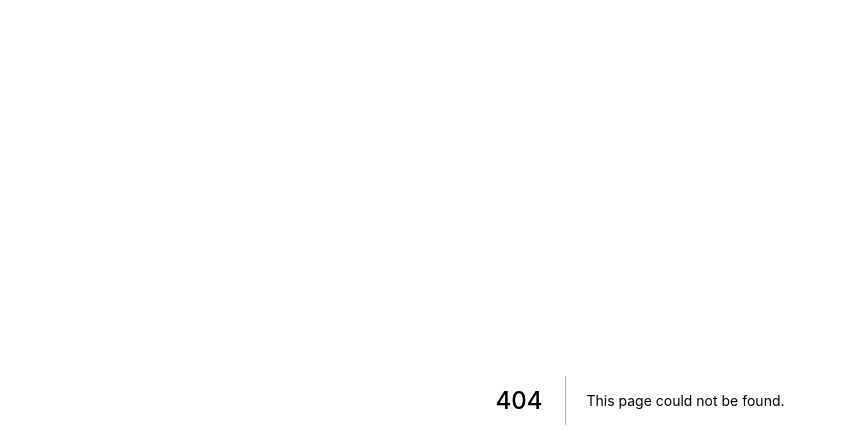
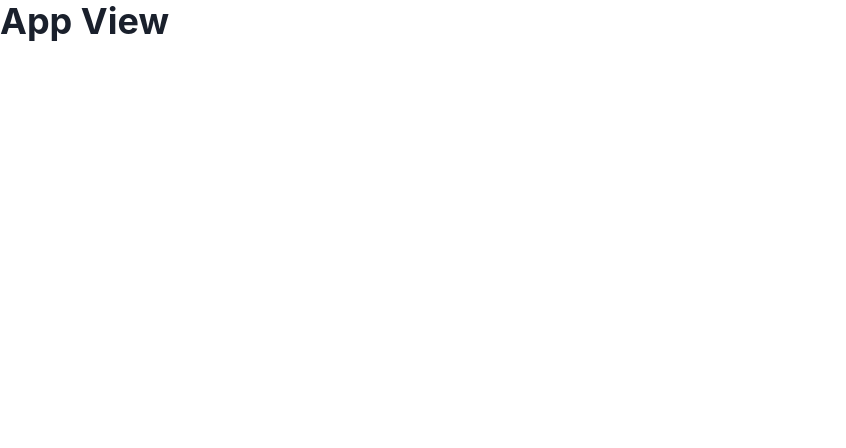
Before and after one commit to muco-rolle/devnote, a Next.js app: page /app in a window 1280 px wide. Before the commit this address had no page. Shown: the top 448 px of the page, without its empty margins (0-846 px from the left). Built offline with nearby package versions, Linux system fonts and the light colour scheme.

Commit message:
setup: Add App page

```diff
--- /dev/null
+++ b/src/pages/app.tsx
@@ -0,0 +1,5 @@
+import { AppView } from '@views';
+
+const AppPage = () => <AppView />;
+
+export default AppPage;
--- /dev/null
+++ b/src/views/app/AppView.tsx
@@ -0,0 +1,9 @@
+import { Box, Heading } from '@chakra-ui/react';
+
+export const AppView = () => {
+    return (
+        <Box>
+            <Heading>App View</Heading>
+        </Box>
+    );
+};
--- /dev/null
+++ b/src/views/app/index.tsx
@@ -0,0 +1 @@
+export * from './AppView';
--- a/src/views/index.tsx
+++ b/src/views/index.tsx
@@ -1 +1,2 @@
 export * from './home';
+export * from './app';
```
